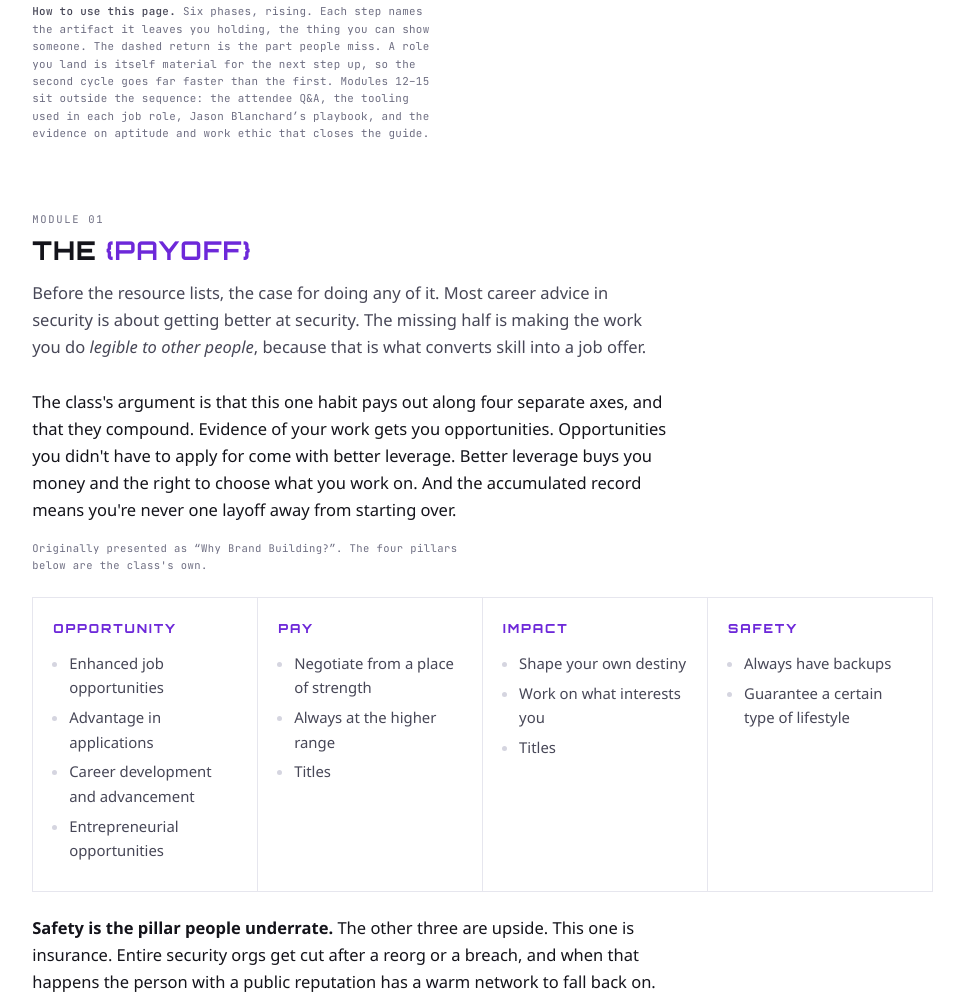
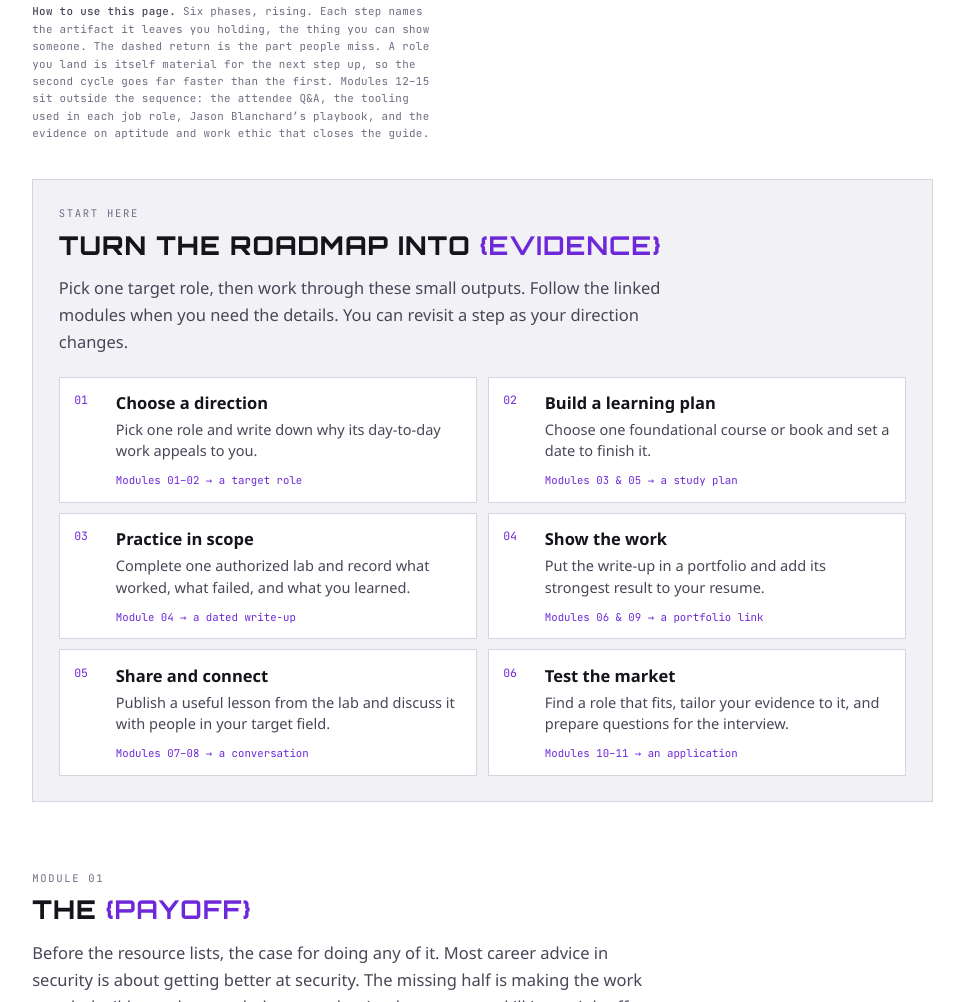
Before and after one commit to Arcanum-Sec/hyc, a plain HTML site: page index.html in a window 1280 px wide. Shown: the part 1217-2219 px from the top of the page, without its empty margins (307-1271 px from the left). Drawn offline with Linux system fonts and the light colour scheme; a web font is replaced by a local one.

Commit message:
Add actionable path to career roadmap

```diff
--- a/assets/css/styles.css
+++ b/assets/css/styles.css
@@ -105,6 +105,17 @@ img, svg { max-width: 100%; }
   .standfirst strong { color: var(--text); font-weight: 600; }
   .byline { font-family: var(--mono); font-size: .7rem; letter-spacing: .06em; color: var(--text-mute); margin: 0; }
   #roadmap { margin-bottom: 4.25rem; }
+  .action-path { margin-top: 2.25rem; padding: clamp(1rem, 3vw, 1.6rem); border: 1px solid var(--line); background: var(--surface); }
+  .action-path-head p:last-child { margin: .85rem 0 1.35rem; color: var(--text-dim); }
+  .action-path-list { display: grid; grid-template-columns: repeat(2, minmax(0, 1fr)); gap: .65rem; margin: 0; padding: 0; list-style: none; counter-reset: path; }
+  .action-path-list li { min-width: 0; counter-increment: path; }
+  .action-path-list a { display: grid; grid-template-columns: 2rem minmax(0, 1fr); column-gap: .6rem; height: 100%; padding: .9rem; border: 1px solid var(--line); background: var(--ground); text-decoration: none; }
+  .action-path-list a::before { content: counter(path, decimal-leading-zero); grid-row: 1 / 4; font: .72rem var(--mono); color: var(--purple); }
+  .action-path-list strong { color: var(--text); line-height: 1.3; }
+  .action-path-list span { color: var(--text-dim); font-size: .91rem; line-height: 1.45; margin-top: .35rem; }
+  .action-path-list small { color: var(--purple); font: .67rem var(--mono); margin-top: .75rem; }
+  .action-path-list a:hover { border-color: var(--purple); }
+  @media (max-width: 46rem) { .action-path-list { grid-template-columns: minmax(0, 1fr); } }
   p.src { font-family: var(--mono); font-size: .66rem; letter-spacing: .04em; color: var(--text-mute); margin-bottom: 1.4rem; }
 
   /* ============ sections ============ */
--- a/index.html
+++ b/index.html
@@ -124,6 +124,22 @@
         </div>
         <figcaption><b>How to use this page.</b> Six phases, rising. Each step names the artifact it leaves you holding, the thing you can show someone. The dashed return is the part people miss. A role you land is itself material for the next step up, so the second cycle goes far faster than the first. Modules 12&ndash;15 sit outside the sequence: the attendee Q&amp;A, the tooling used in each job role, Jason Blanchard&rsquo;s playbook, and the evidence on aptitude and work ethic that closes the guide.</figcaption>
       </figure>
+
+      <div class="action-path" aria-labelledby="action-path-title">
+        <div class="action-path-head">
+          <p class="sec-num">START HERE</p>
+          <h2 id="action-path-title">Turn the roadmap into <i>{evidence}</i></h2>
+          <p>Pick one target role, then work through these small outputs. Follow the linked modules when you need the details. You can revisit a step as your direction changes.</p>
+        </div>
+        <ol class="action-path-list">
+          <li><a href="#colors"><strong>Choose a direction</strong><span>Pick one role and write down why its day-to-day work appeals to you.</span><small>Modules 01–02 → a target role</small></a></li>
+          <li><a href="#education"><strong>Build a learning plan</strong><span>Choose one foundational course or book and set a date to finish it.</span><small>Modules 03 &amp; 05 → a study plan</small></a></li>
+          <li><a href="#labs"><strong>Practice in scope</strong><span>Complete one authorized lab and record what worked, what failed, and what you learned.</span><small>Module 04 → a dated write-up</small></a></li>
+          <li><a href="#portfolio"><strong>Show the work</strong><span>Put the write-up in a portfolio and add its strongest result to your resume.</span><small>Modules 06 &amp; 09 → a portfolio link</small></a></li>
+          <li><a href="#content"><strong>Share and connect</strong><span>Publish a useful lesson from the lab and discuss it with people in your target field.</span><small>Modules 07–08 → a conversation</small></a></li>
+          <li><a href="#opps"><strong>Test the market</strong><span>Find a role that fits, tailor your evidence to it, and prepare questions for the interview.</span><small>Modules 10–11 → an application</small></a></li>
+        </ol>
+      </div>
     </section>
 
     <!-- ══════════════════ 01 WHY ══════════════════ -->
```
